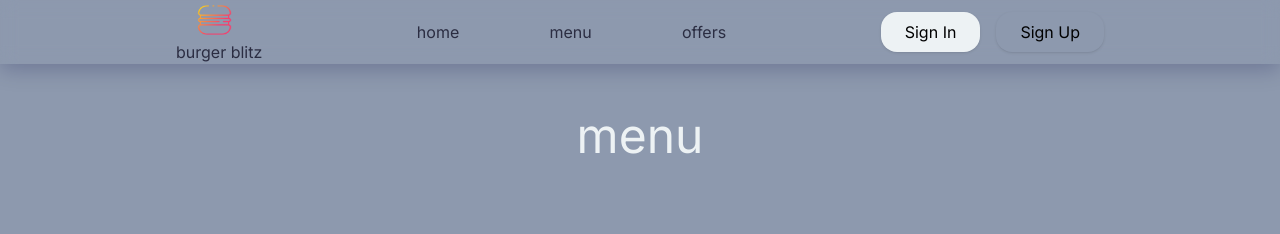
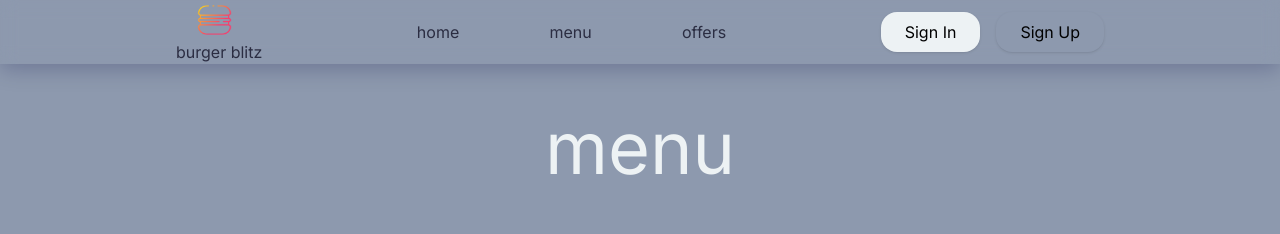
Before and after one commit to hasithaPerera2002/burger-shop-react, a React (Vite) app: page /menu in a window 1280 px wide. Shown: the top 234 px of the page. Built offline with nearby package versions, Linux system fonts and the light colour scheme; a web font is replaced by a local one.

Commit message:
menu card done

```diff
--- a/src/components/cards/menuCard.tsx
+++ b/src/components/cards/menuCard.tsx
@@ -33,6 +33,7 @@ function MenuCard({image,name,price}:MenuCardProps) {
 
     const handleHover = async () => {
         await controls.start("animate");
+
     };
 
     const handleHoverEnd = async () => {
--- a/src/pages/menu.tsx
+++ b/src/pages/menu.tsx
@@ -18,7 +18,7 @@ function Menu() {
     return (
         <section className={"bg-secondary min-h-[100vh] w-full pt-28"}>
             <div className={"mx-[10rem]  "}>
-                <div className={"font-normal font-inter text-5xl text-center text-tertiary mb-28"}>menu</div>
+                <div className={"font-normal font-inter text-7xl text-center text-tertiary mb-28"}>menu</div>
                 <div className={" flex flex-wrap h-full"}>
                     <div className={"w-full rounded-3xl overflow-hidden sm:w-1/2 md:w-1/3 lg:w-1/3 xl:w-1/3 p-4"}>
                         <MenuCard image={image1} name={"lorem"} price={100}/>
```
